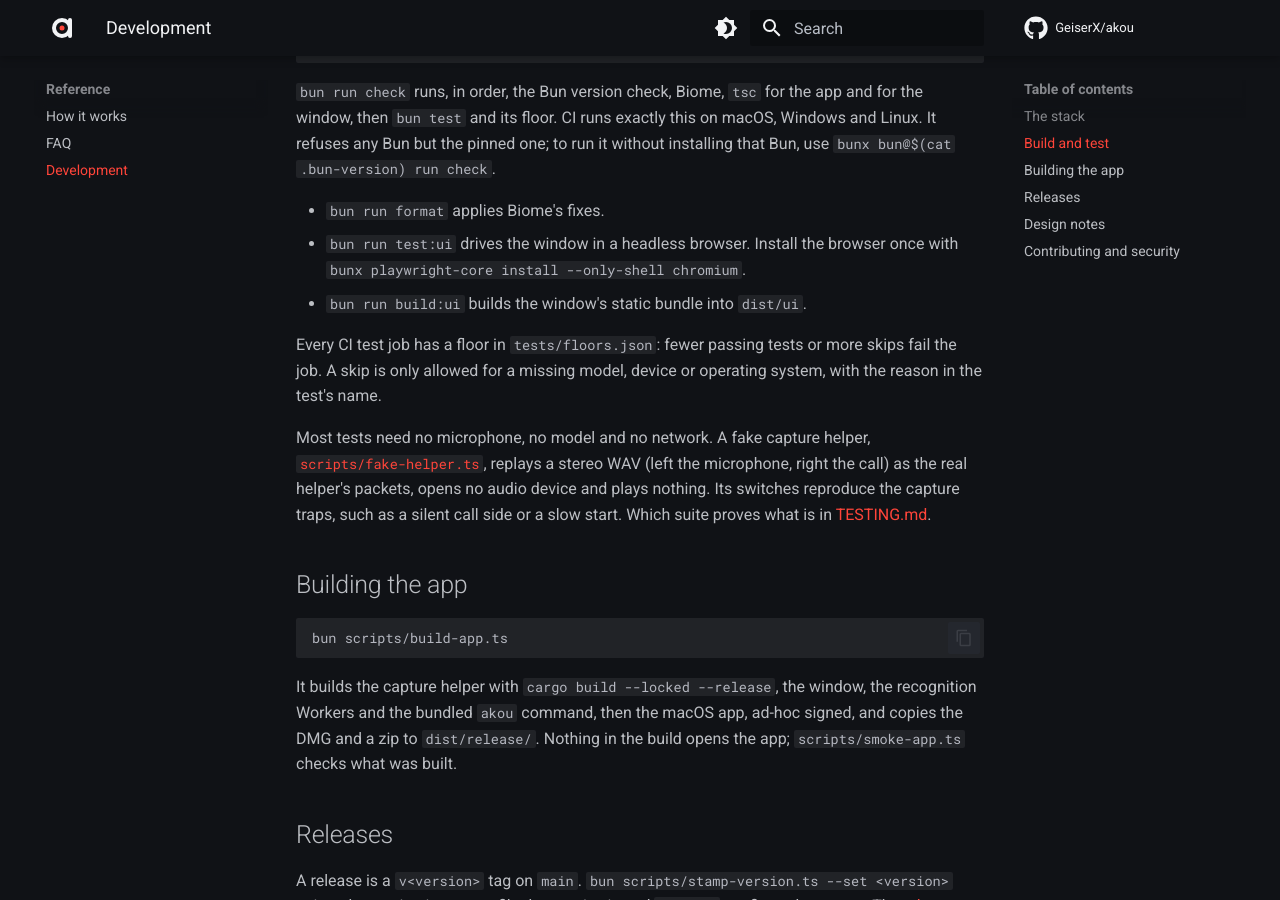
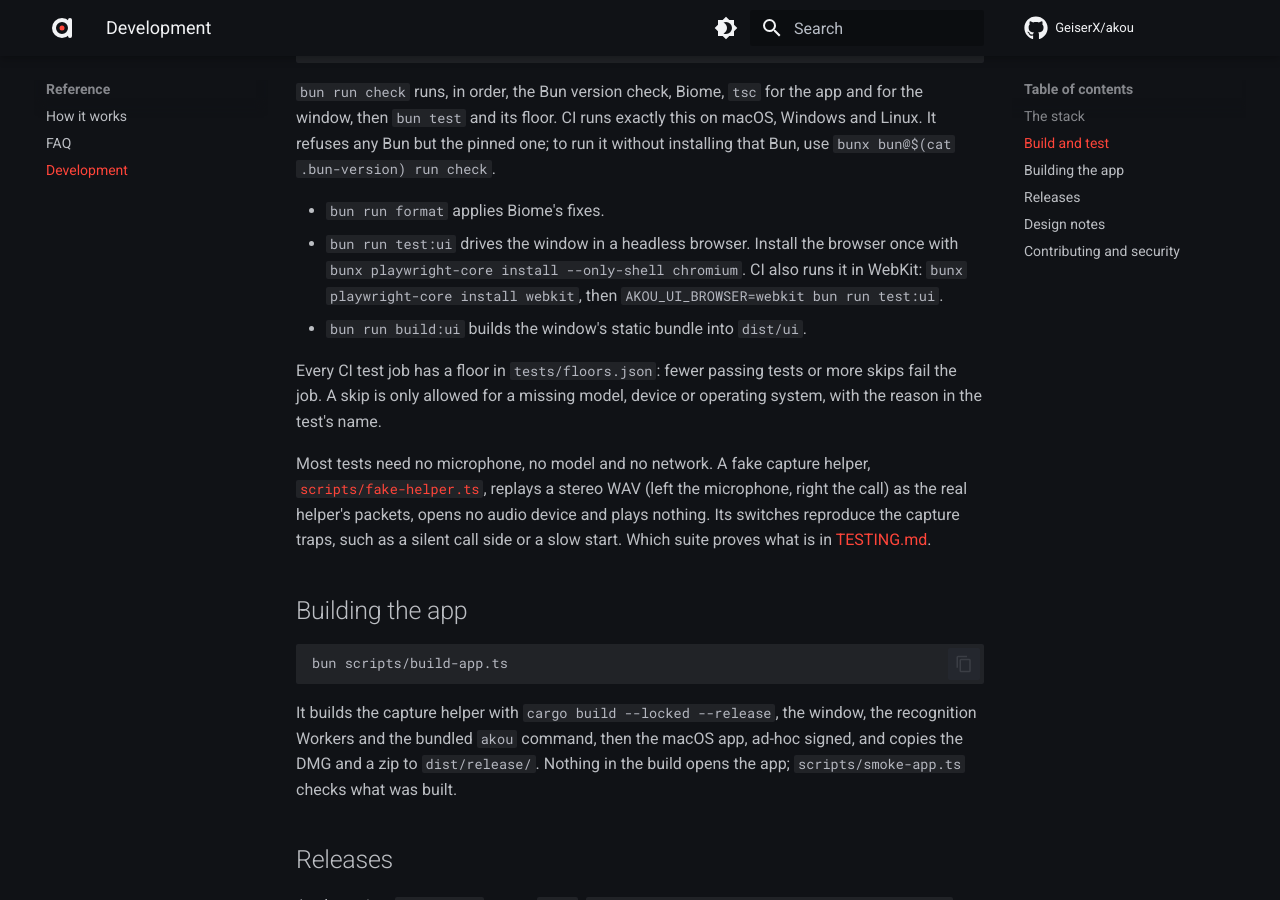
Before and after one commit to GeiserX/akou, an MkDocs documentation site: the page built from docs/development.md, in a window 1280 px wide and 900 px high, scrolled down 680 px. Built offline with MkDocs 1.6.1 and Material for MkDocs 9.7.7, drawn with Linux system fonts in a browser that asks for light colours; comment, search, counter and statistics services are not loaded.

Commit message:
fix(ui): let the WebKit leg gate pull requests by fixing the two WebKit bugs it found
The leg's first CI run failed two tests, and both were the app, not the tests.

After a resize that changed how many rows the player bar wraps to, WebKit kept
the bar's auto grid row at its old height: 65.5 px at 1440 px on the runner's
fonts. The shell's last row is min-content now, and the narrow-window test also
goes back to wide from 1248 px, so it fails on any font set without the fix.

A seek started just before play() stayed pending for good in Linux WebKit (3 of
24 runs of the W5.6 test), and the line never played. A line now plays once its
seek lands (0 of 30).

Floors move to the 297 tests CI runs on both engines, and the docs say how to
run the suite in WebKit.

```diff
--- a/docs/development.md
+++ b/docs/development.md
@@ -21,7 +21,7 @@
 `bun run check` runs, in order, the Bun version check, Biome, `tsc` for the app and for the window, then `bun test` and its floor. CI runs exactly this on macOS, Windows and Linux. It refuses any Bun but the pinned one; to run it without installing that Bun, use `bunx bun@$(cat .bun-version) run check`.
 
 - `bun run format` applies Biome's fixes.
-- `bun run test:ui` drives the window in a headless browser. Install the browser once with `bunx playwright-core install --only-shell chromium`.
+- `bun run test:ui` drives the window in a headless browser. Install the browser once with `bunx playwright-core install --only-shell chromium`. CI also runs it in WebKit: `bunx playwright-core install webkit`, then `AKOU_UI_BROWSER=webkit bun run test:ui`.
 - `bun run build:ui` builds the window's static bundle into `dist/ui`.
 
 Every CI test job has a floor in `tests/floors.json`: fewer passing tests or more skips fail the job. A skip is only allowed for a missing model, device or operating system, with the reason in the test's name.
--- a/src/ui/theme.css
+++ b/src/ui/theme.css
@@ -1186,11 +1186,13 @@
    the right; between them the composer row, the notices, the call's header, the transcript and
    the player bar stack, each in its own row so a hidden one leaves none. #layout lends its
    children to this grid. The side columns are sized in rem, which + and - never move (they set
-   --size, not the root font), so a larger transcript font never squeezes the transcript itself. */
+   --size, not the root font), so a larger transcript font never squeezes the transcript itself.
+   The player bar's row is min-content, not auto: WebKit kept an auto row at the bar's old height
+   when a resize changed how many rows the bar wraps to (a blank strip, or a clipped second row). */
 body.shell:not(.server) {
   display: grid;
   grid-template-columns: 13.75rem minmax(0, 1fr) 24rem;
-  grid-template-rows: auto auto auto auto auto auto auto minmax(0, 1fr) auto;
+  grid-template-rows: auto auto auto auto auto auto auto minmax(0, 1fr) min-content;
 }
 body.shell:not(.server) > * {
   grid-column: 2;
```
Also changed, not shown: AGENTS.md (+1 -1 lines), docs/TESTING.md (+2 -2 lines), docs/ux/DICTATION.md (+1 -1 lines), 3 other files.
